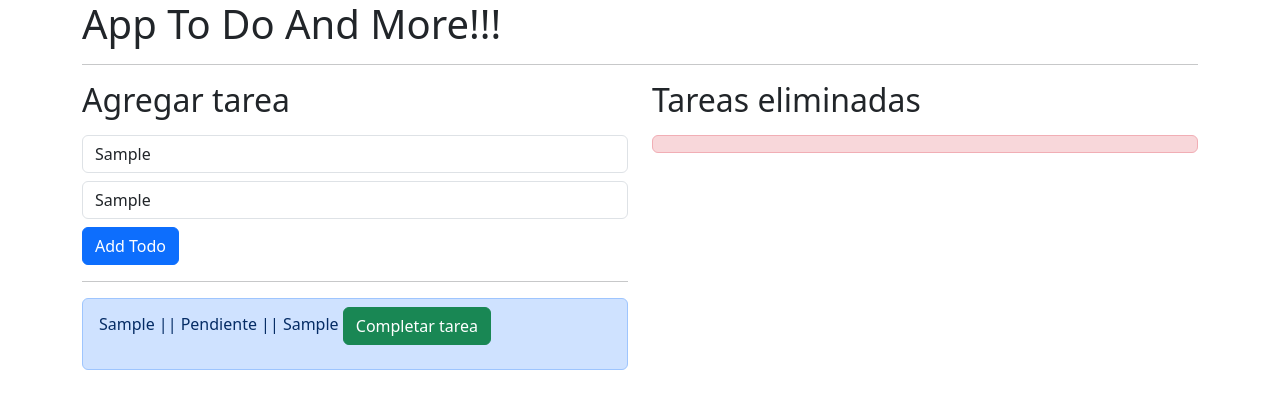
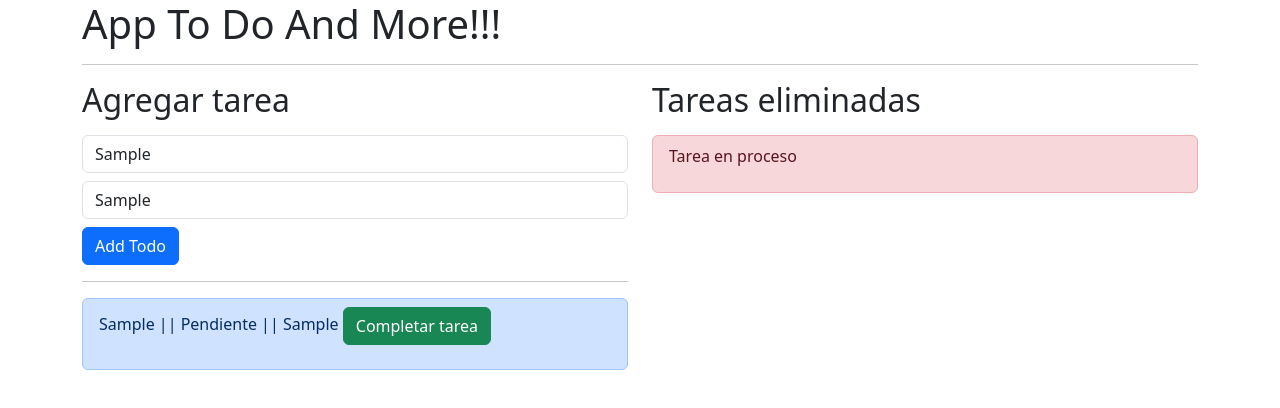
Before and after one commit to Abraham-Olsen/Sistemas-Colaborativos-Prototipo, an Angular app: page / in a window 1280 px wide. Both pictures are taken after typing "Sample", "Sample" into the empty fields and a click on the button "Add Todo". Shown: the top 408 px of the page. Built offline with nearby package versions, Linux system fonts and the light colour scheme.

Commit message:
feat: :sparkles: feat: Creacion y destruccion correcta

```diff
--- a/src/app/components/erased-list/erased-list.component.html
+++ b/src/app/components/erased-list/erased-list.component.html
@@ -8,6 +8,7 @@
       <p *ngIf="tarea.completado == true">
         {{ tarea.tarea }} || {{ tarea.completado }} || {{ tarea.responsable }}
       </p>
+      <p *ngIf="tarea.completado == false">Tarea en proceso</p>
     </li>
   </ul>
 </section>
--- a/src/app/components/list/list.component.html
+++ b/src/app/components/list/list.component.html
@@ -30,6 +30,7 @@
           Completar tarea
         </button>
       </p>
+      <p *ngIf="todo.completado == true">Tarea completada</p>
     </li>
   </ul>
   <div></div>
```
